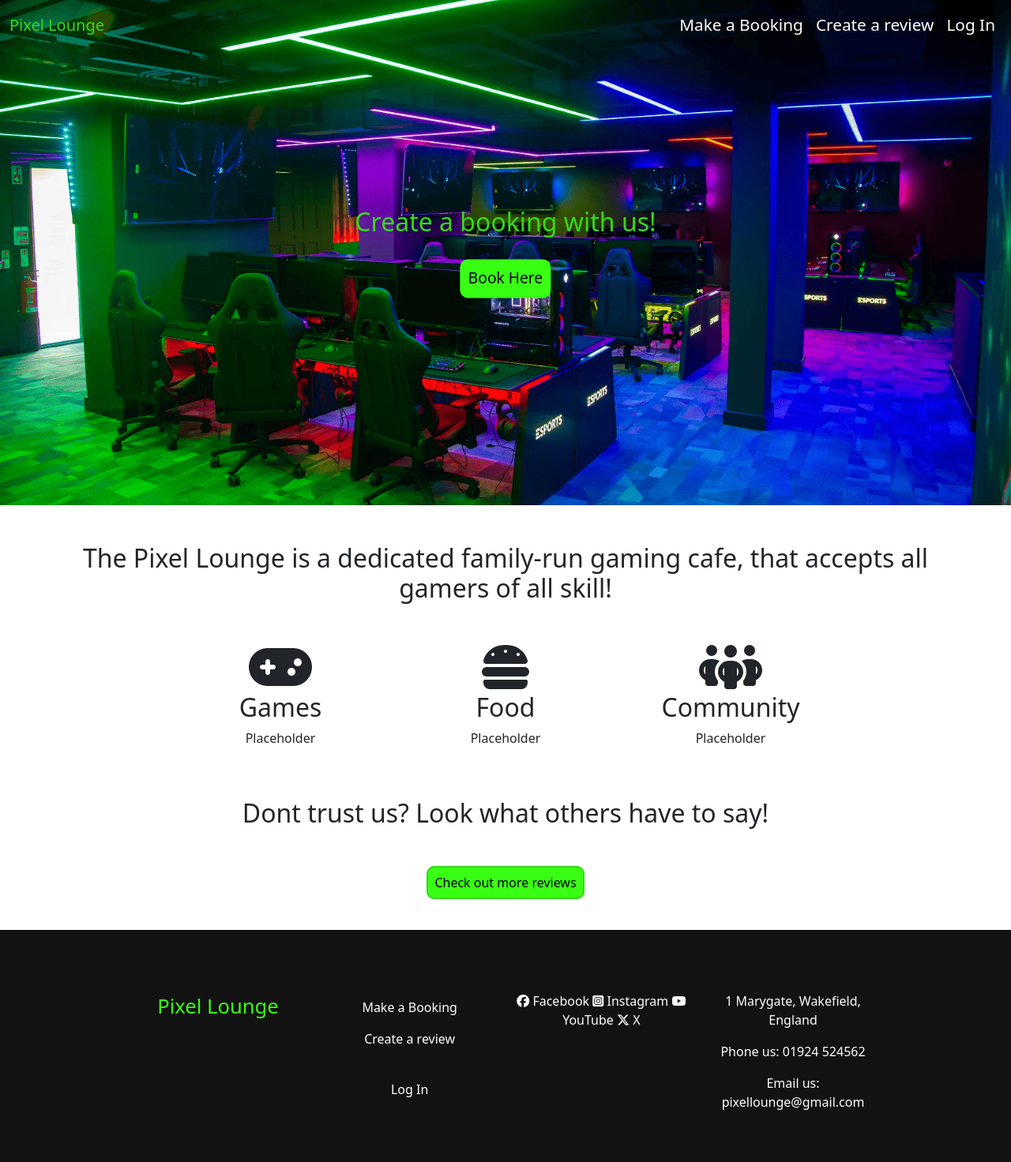
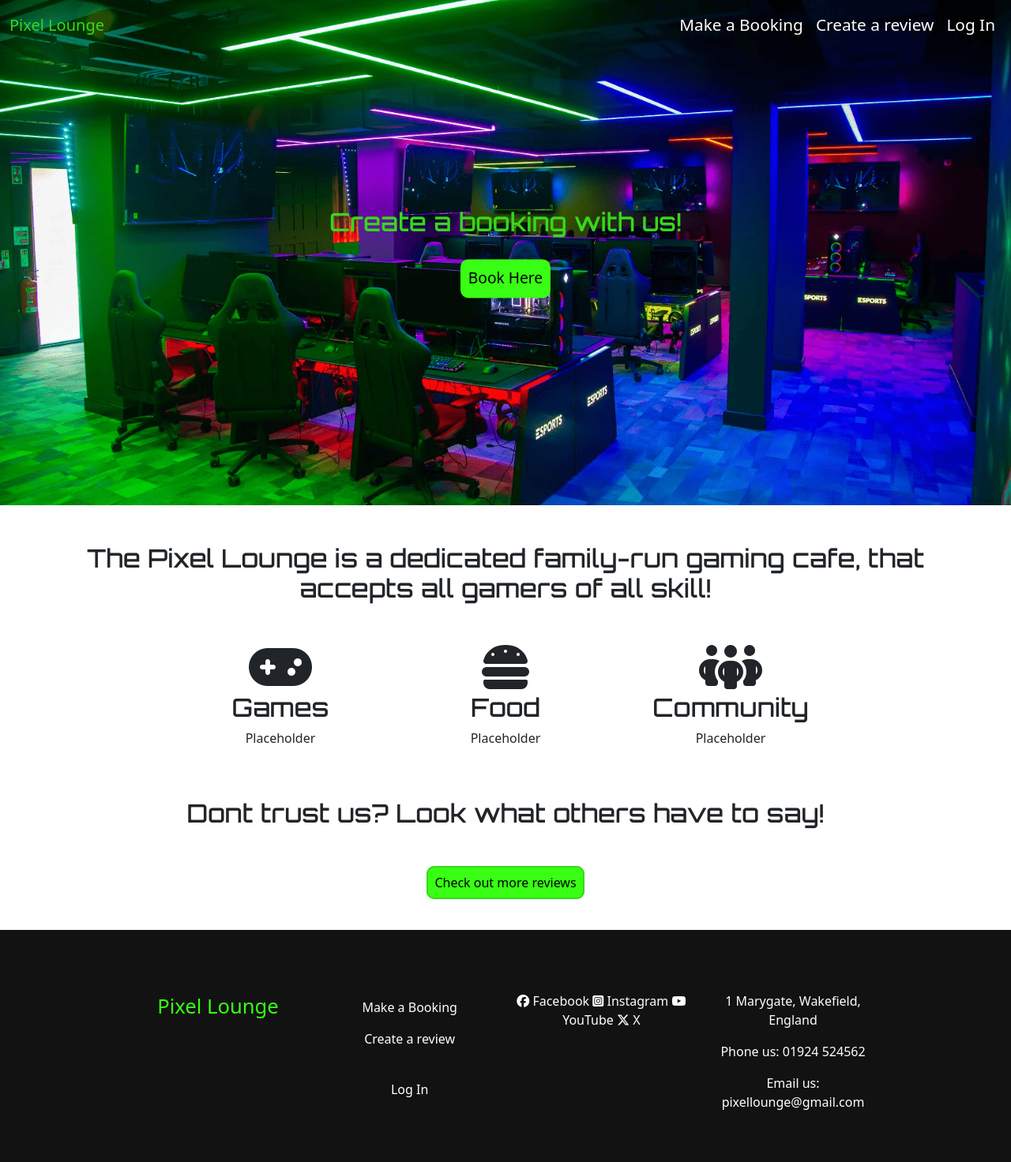
Before and after one commit to HarrisonT1/Portfolio-Project-4, a Django app: page / in a window 1280 px wide. Shown: the whole page at 79% size. Run offline with Django 4.2, Linux system fonts and the light colour scheme; data that the repository does not hold is empty; some libraries are stand-ins or nearby versions.

Commit message:
Give h1 and h2 elements a font

```diff
--- a/static/css/style.css
+++ b/static/css/style.css
@@ -1,3 +1,5 @@
+@import url('https://fonts.googleapis.com/css2?family=Inter:ital,opsz,wght@0,14..32,100..900;1,14..32,100..900&family=Orbitron:wght@400..900&display=swap');
+
 /* General styles */
 
 body {
@@ -7,6 +9,10 @@ body {
     min-height: 120vh;
     display: flex;
     flex-direction: column;
+}
+
+h1,h2 {
+    font-family: 'orbitron', sans-serif;
 }
 
 .text-white {
```
